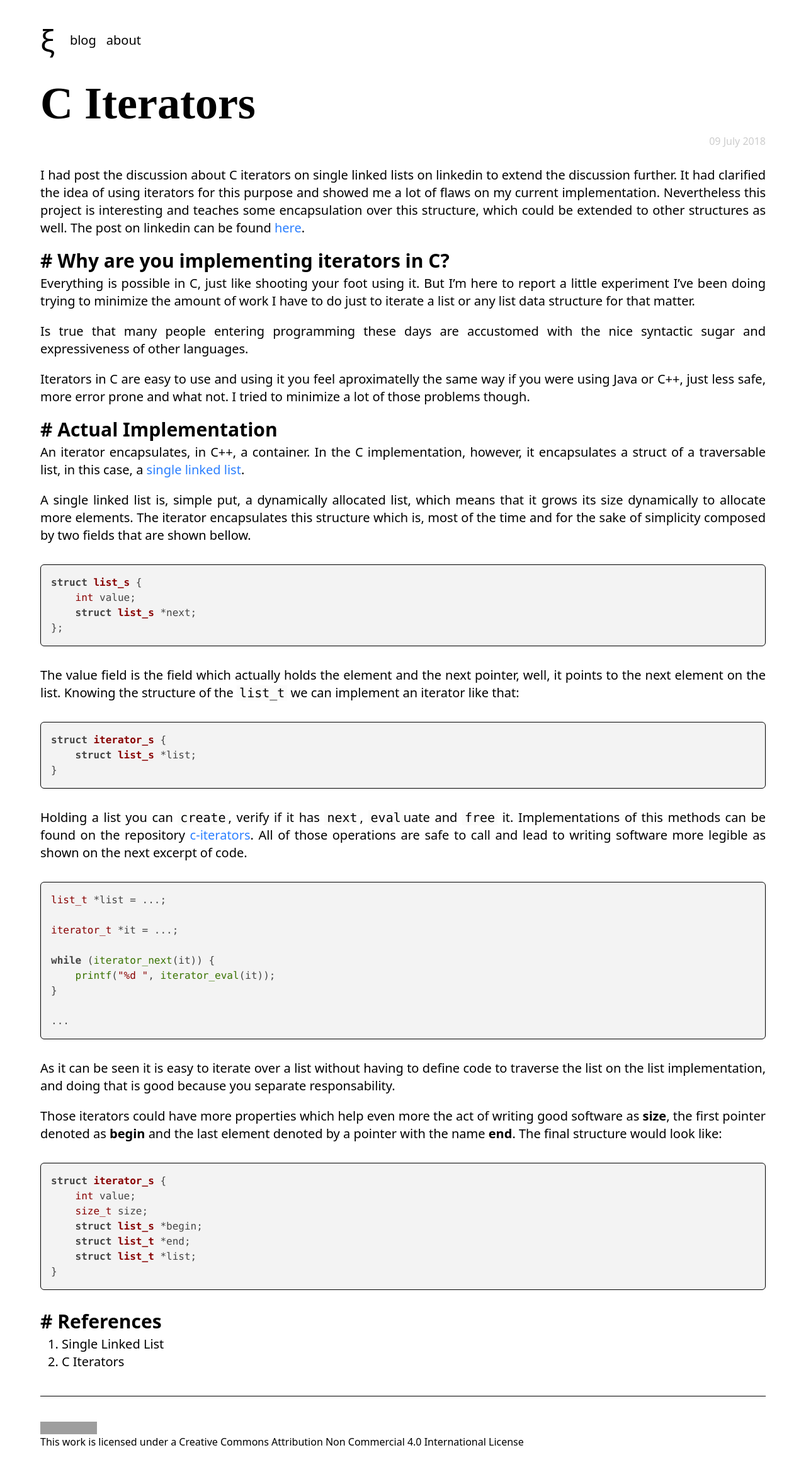
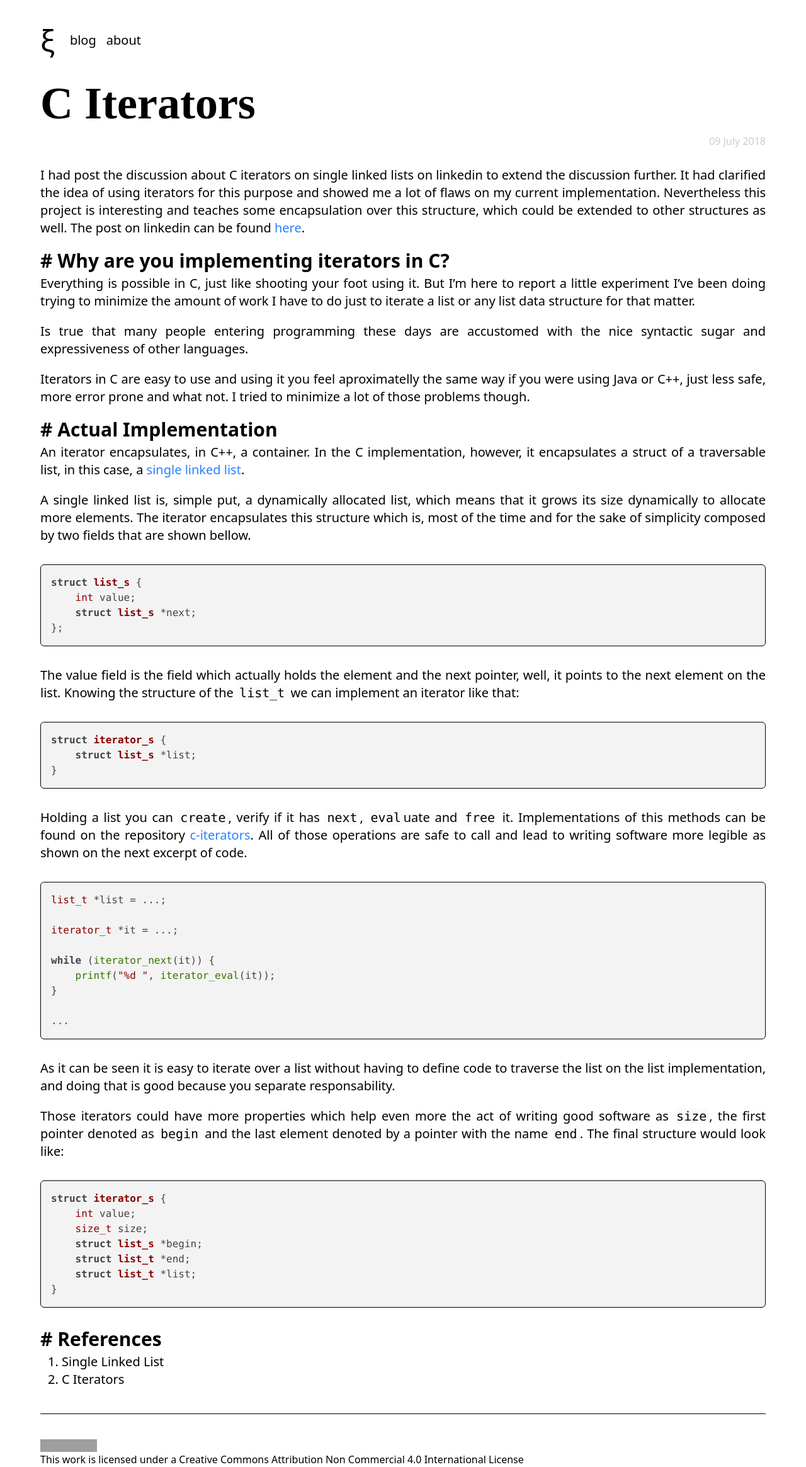
Before and after one commit to rafaelcn/rafaelcn.github.io, a Jekyll site: the page built from _posts/2018-07-09-c-iterators.md, in a window 1280 px wide. Shown: the whole page at 63% size. Built offline with Jekyll 4.4.1, drawn with Linux system fonts in a browser that asks for light colours; nearby versions of some CDN libraries; before the commit the page ends 2301 px from its top, so only the background shows below that; grey boxes are pictures that could not be loaded.

Commit message:
Change format of some text
Signed-off-by: Rafael Campos Nunes <rcamposnunes@outlook.com>

````diff
--- a/_posts/2018-07-09-c-iterators.md
+++ b/_posts/2018-07-09-c-iterators.md
@@ -82,8 +82,8 @@ code to traverse the list on the list implementation, and doing that is good
 because you separate responsability.
 
 Those iterators could have more properties which help even more the act of
-writing good software as **size**, the first pointer denoted as **begin** and
-the last element denoted by a pointer with the name **end**. The final structure
+writing good software as `size`, the first pointer denoted as `begin` and
+the last element denoted by a pointer with the name `end`. The final structure
 would look like:
 
 ``` c
````
